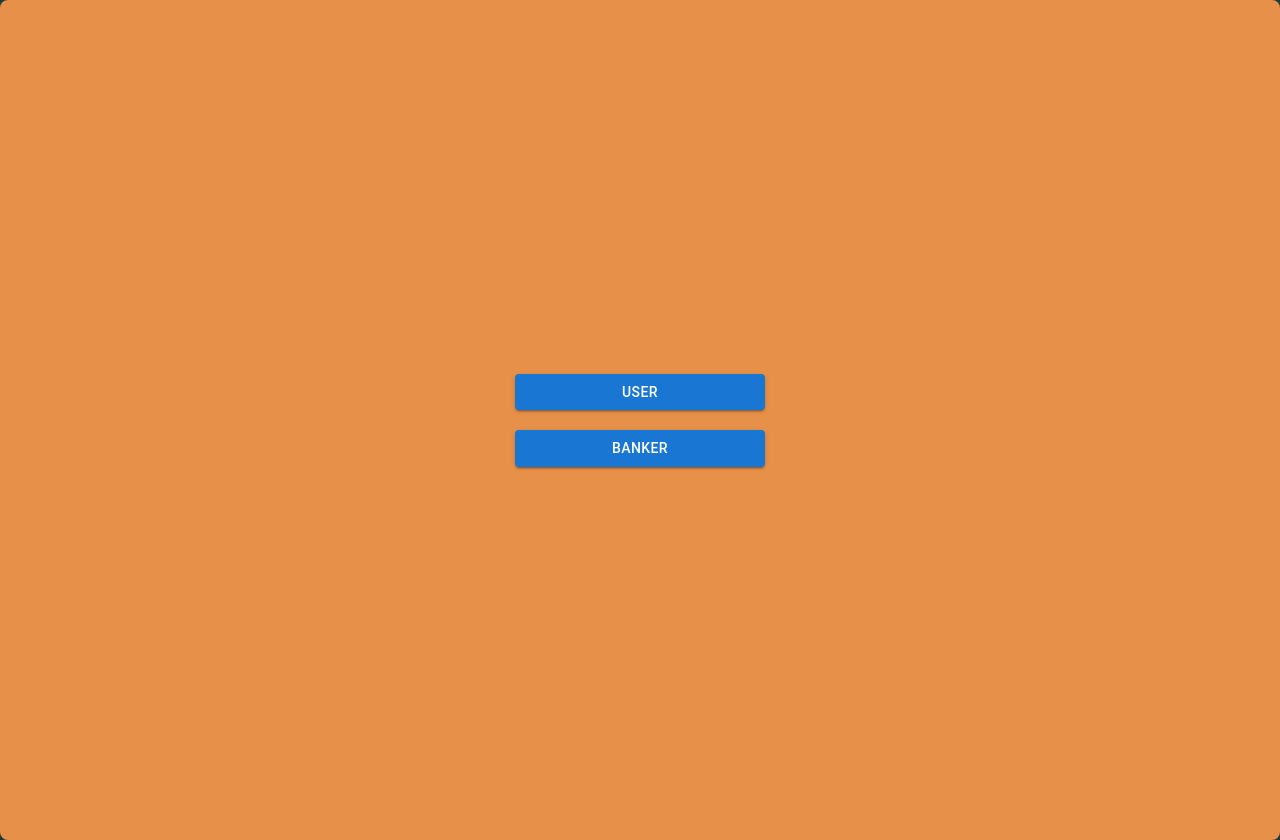
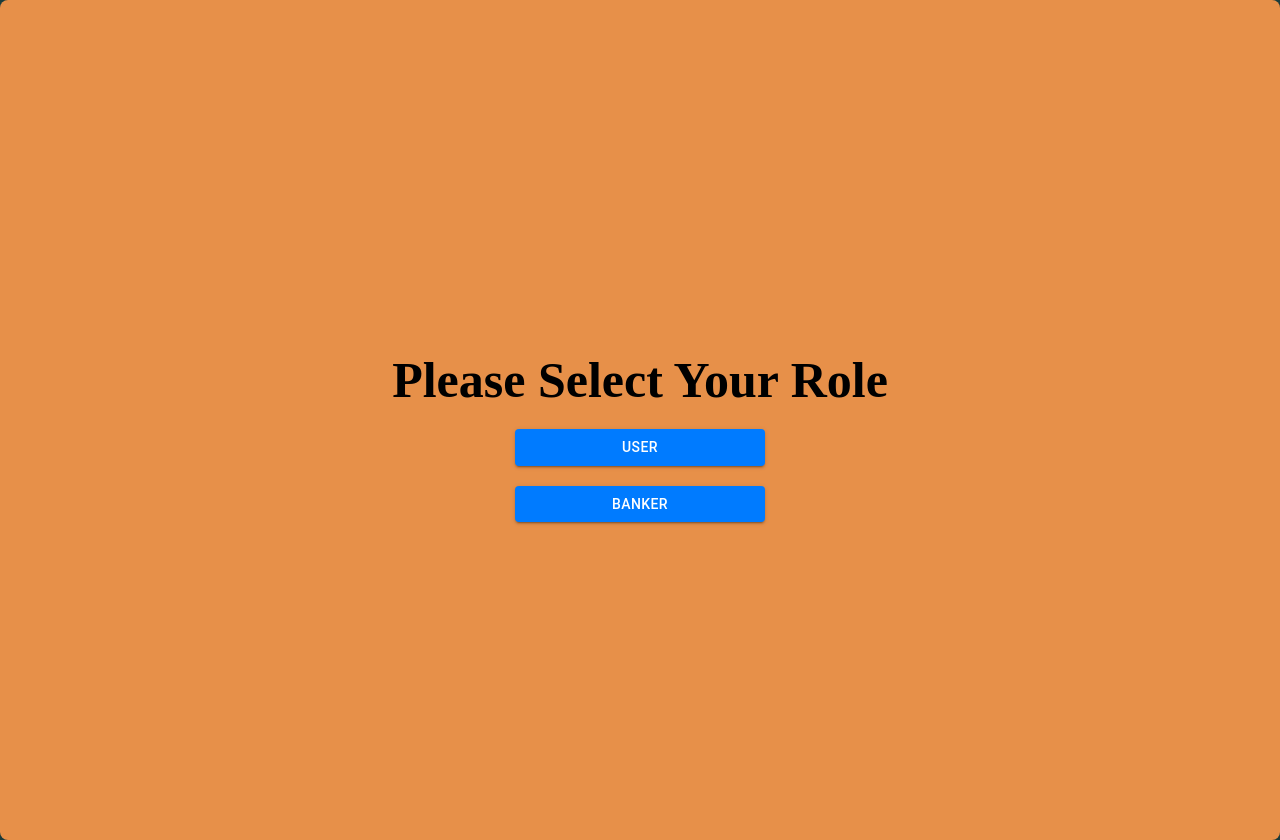
Before and after one commit to HarrySquater/APDS7311POEAJ, a React (Create React App) app in the folder frontend/: page / in a window 1280 px wide. Built offline with nearby package versions, Linux system fonts and the light colour scheme; a web font is replaced by a local one.

Commit message:
Refactored home page styling

```diff
--- a/frontend/src/pages/home.js
+++ b/frontend/src/pages/home.js
@@ -20,15 +20,32 @@ const Home = () => {
     <div
       style={{
         display: 'flex',
+        flexDirection: 'column',
+        alignItems: 'center',
         justifyContent: 'center',
+        height: '100vh',
+      }}
+    >
+      <h1
+        style={{
+          fontSize: '50px',
+          textAlign: 'center',
+          marginBottom: '20px',
+        }}
+      >
+        Please Select Your Role
+      </h1>
+      <div
+        style={{
+          display: 'flex',
+          flexDirection: 'column',
           alignItems: 'center',
-        height: '100vh',
-        flexDirection: 'column',
+          gap: '20px',
         }}
       >
         <Button
           variant='contained'
-        style={{ width: '250px', marginBottom: '20px' }}
+          style={{ width: '250px', backgroundColor: '#007bff', color: '#fff' }}
           disabled={isLoading}
           onClick={handleUserNavigation}
         >
@@ -36,13 +53,14 @@ const Home = () => {
         </Button>
         <Button
           variant='contained'
-        style={{ width: '250px' }}
+          style={{ width: '250px', backgroundColor: '#007bff', color: '#fff' }}
           disabled={isLoading}
           onClick={handleAdminNavigation}
         >
           Banker
         </Button>
       </div>
+    </div>
   )
 }
 
```
Lines whose indentation alone changed are shown as unchanged.
